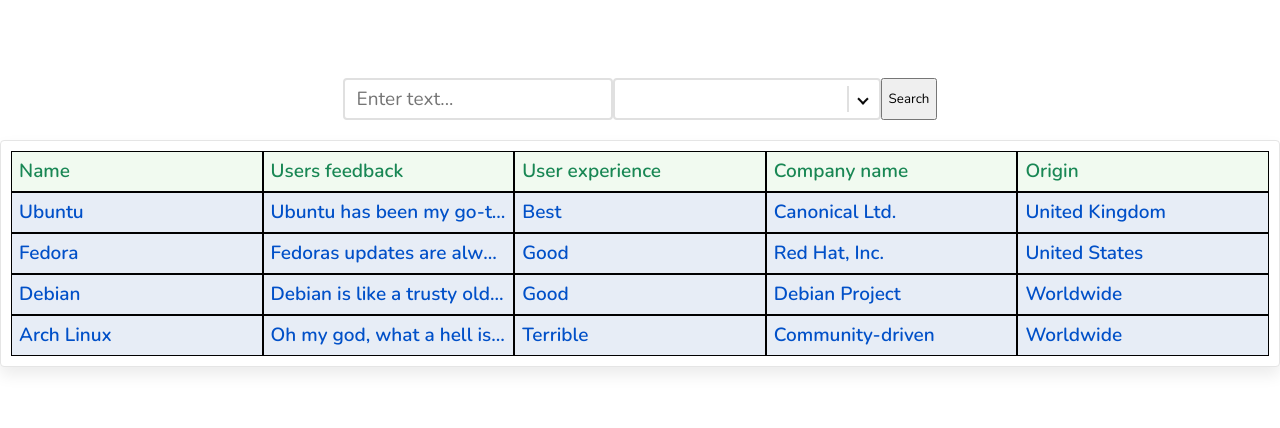
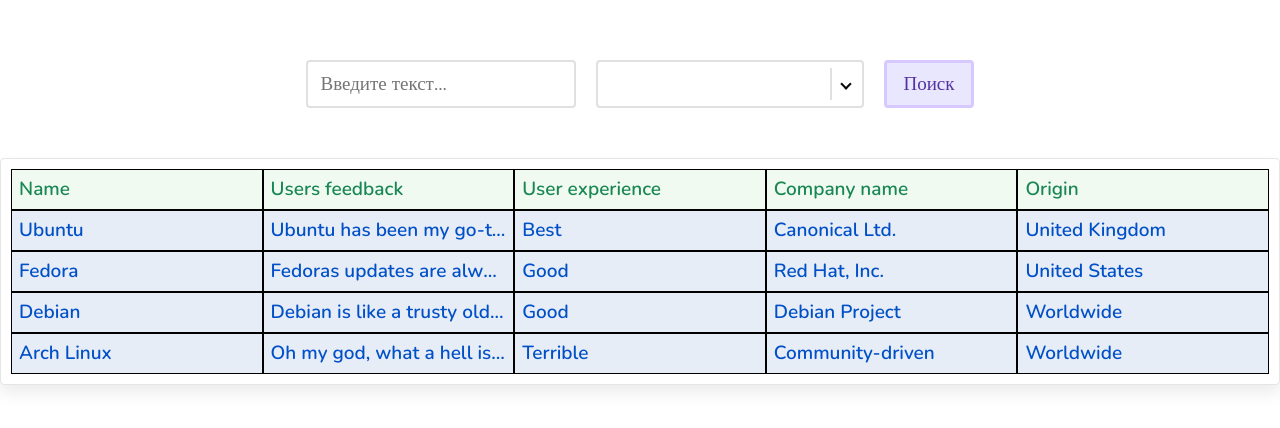
Before and after one commit to VitrivDolkom/shift-lab-autumn-2023, a React (Vite) app: page / in a window 1280 px wide. Shown: the part 178-606 px from the top of the page. Built offline with nearby package versions, Linux system fonts and the light colour scheme.

Commit message:
text translated into russian, little fixes

```diff
--- a/src/App/hooks/useTableState.tsx
+++ b/src/App/hooks/useTableState.tsx
@@ -1,6 +1,5 @@
+import { fetchDistros } from '@/api'
 import React from 'react'
-
-import { fetchDistros } from '../../api'
 
 export const useTableState = () => {
   const [distrosTable, setDistrosTable] = React.useState<DistrosTable | null>(null)
@@ -12,8 +11,8 @@
   }, [])
 
   const updateSearchInfo = (cellsAmount: number) => {
-    if (!cellsAmount) setSearchInfo('No cells found')
-    else setSearchInfo(`${cellsAmount} cells found`)
+    if (!cellsAmount) setSearchInfo('Ничего не найдено')
+    else setSearchInfo(`${cellsAmount} совпадений в таблице`)
   }
 
   return { distrosTable, searchedCells, setSearchedCells, searchInfo, updateSearchInfo }
--- a/src/App/styles/mixin.css
+++ b/src/App/styles/mixin.css
@@ -1,11 +1,8 @@
 .ellipsis {
-  width: 100%;
   white-space: nowrap;
   overflow: hidden;
   text-overflow: ellipsis;
 }
-
-
 
 .input {
   padding: 6px 12px;
@@ -26,3 +23,26 @@
 .select:focus {
   border: 2px solid var(--primary-hover);
 }
+
+.button {
+  display: inline-flex;
+  padding: 8px 16px;
+  justify-content: center;
+  align-items: center;
+  gap: 4px;
+  border-radius: 4px;
+  transition: all .3s linear;
+}
+
+.button.solid {
+  color: var(--primary-main, #5632A1);
+  border: 3px solid var(--primary-focus, #D7C9FF);
+  background: var(--primary-background, #E8E7FD);
+}
+
+.button.solid:hover {
+  color: var(--neutral-10, #FFF);
+  background: var(--primary-main, #5632A1);
+}
+
+.button.outlined {}
--- a/src/components/DistrosSearch/DistrosSearch.tsx
+++ b/src/components/DistrosSearch/DistrosSearch.tsx
@@ -1,8 +1,10 @@
+import classNames from 'classnames/bind'
 import React from 'react'
 import { SubmitHandler, useForm } from 'react-hook-form'
-import { Select } from '..'
-import { SelectOption } from '../Select/Select'
+import { Select, SelectOption } from '../'
 import s from './style.module.css'
+
+const cx = classNames.bind(s)
 
 interface SearchFieldProps {
   onSubmit: (search: SearchForm) => void
@@ -23,22 +25,17 @@
   return (
     <div className={s.wrapper}>
       <form className={s.form} onSubmit={handleSubmit(onSearchSubmit)}>
-        <input type="text" {...register('search')} className="input t5" placeholder="Enter text..." />
+        <input type="text" {...register('search')} className="input t5" placeholder="Введите текст..." />
         <Select
           options={headers}
           currentOption={currentOption}
           onOptionChange={(newOption) => setCurrentOption(newOption)}
         />
-        {/* <select className="select t5" {...register('header')}>
-          {headers.map((header, index) => (
-            <option key={index} value={header} className="option">
-              <div className="ellipsis">{header}</div>
-            </option>
-          ))}
-        </select> */}
-        <button type="submit">Search</button>
+        <button type="submit" className="button solid t5">
+          Поиск
+        </button>
+        <p className={cx({ searchInfo: true, t4: true })}>{searchInfo}</p>
       </form>
-      <p>{searchInfo}</p>
     </div>
   )
 }
--- a/src/components/DistrosSearch/style.module.css
+++ b/src/components/DistrosSearch/style.module.css
@@ -5,5 +5,14 @@
 }
 
 .form {
+  position: relative;
   display: flex;
+  gap: 20px;
 }
+
+.searchInfo {
+  position: absolute;
+  top: 100%;
+  margin-top: 5px;
+  left: 10px;
+}
--- a/src/components/DistrosTable/DistrosTable.tsx
+++ b/src/components/DistrosTable/DistrosTable.tsx
@@ -1,4 +1,4 @@
-import { DistrosTableRow } from '../DistrosTableRow/DistrosTableRow'
+import { DistrosTableRow } from '../'
 import s from './style.module.css'
 
 interface DistrosTableProps {
--- a/src/components/DistrosTable/style.module.css
+++ b/src/components/DistrosTable/style.module.css
@@ -1,5 +1,5 @@
 .table {
-  margin-top: 20px;
+  margin-top: 50px;
   display: flex;
   flex-direction: column;
   padding: 10px;
--- a/src/components/Select/Select.tsx
+++ b/src/components/Select/Select.tsx
@@ -16,7 +16,7 @@
   const { isOpen, setClose, toggleOpen } = useOpenClose()
 
   return (
-    <div className={s.wrapper} onBlur={setClose} onClick={toggleOpen}>
+    <div className={s.wrapper} tabIndex={0} onBlur={setClose} onClick={toggleOpen}>
       <span className={s.currentOption}>{currentOption}</span>
       <div className={s.divider}></div>
       <div className={cx({ caret: true, up: isOpen })}></div>
@@ -24,7 +24,7 @@
         {options.map((option, index) => (
           <li
             key={index}
-            className={cx({ option: true, show: currentOption === option })}
+            className={cx({ option: true, current: currentOption === option, ellipsis: true })}
             onClick={() => onOptionChange(option)}
           >
             {option}
--- a/src/components/Select/style.module.css
+++ b/src/components/Select/style.module.css
@@ -86,3 +86,9 @@
   border: 3px solid var(--primary-border, #C0BBF4);
   background: var(--neutral-20, #F5F5F5);
 }
+
+.option.current {
+  background: var(--primary-background, #E8E7FD);
+  border: 3px solid var(--primary-border, #C0BBF4);
+  color: var(--primary-main, #5632A1);
+}
--- a/src/components/index.ts
+++ b/src/components/index.ts
@@ -1,4 +1,4 @@
 export { DistrosTable } from './DistrosTable/DistrosTable'
 export { DistrosTableRow } from './DistrosTableRow/DistrosTableRow'
 export { DistrosSearch } from './DistrosSearch/DistrosSearch'
-export { Select } from './Select/Select'
+export { Select, SelectOption } from './Select/Select'
```
